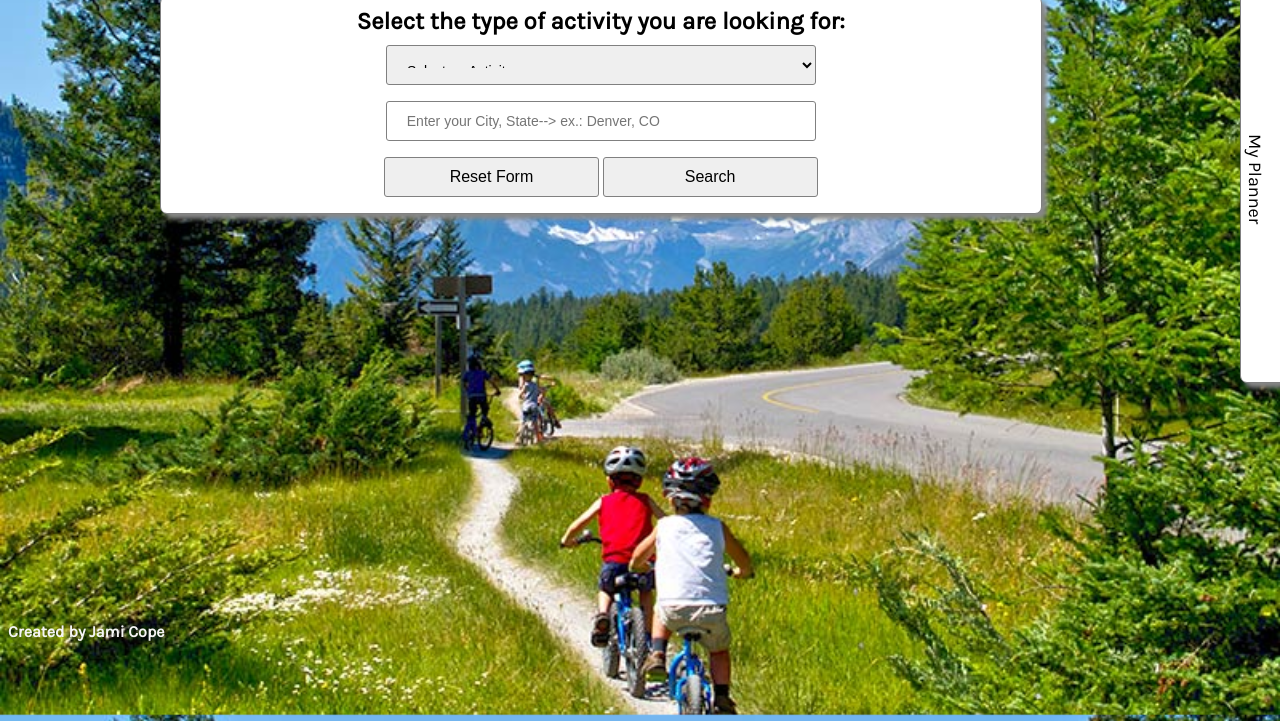
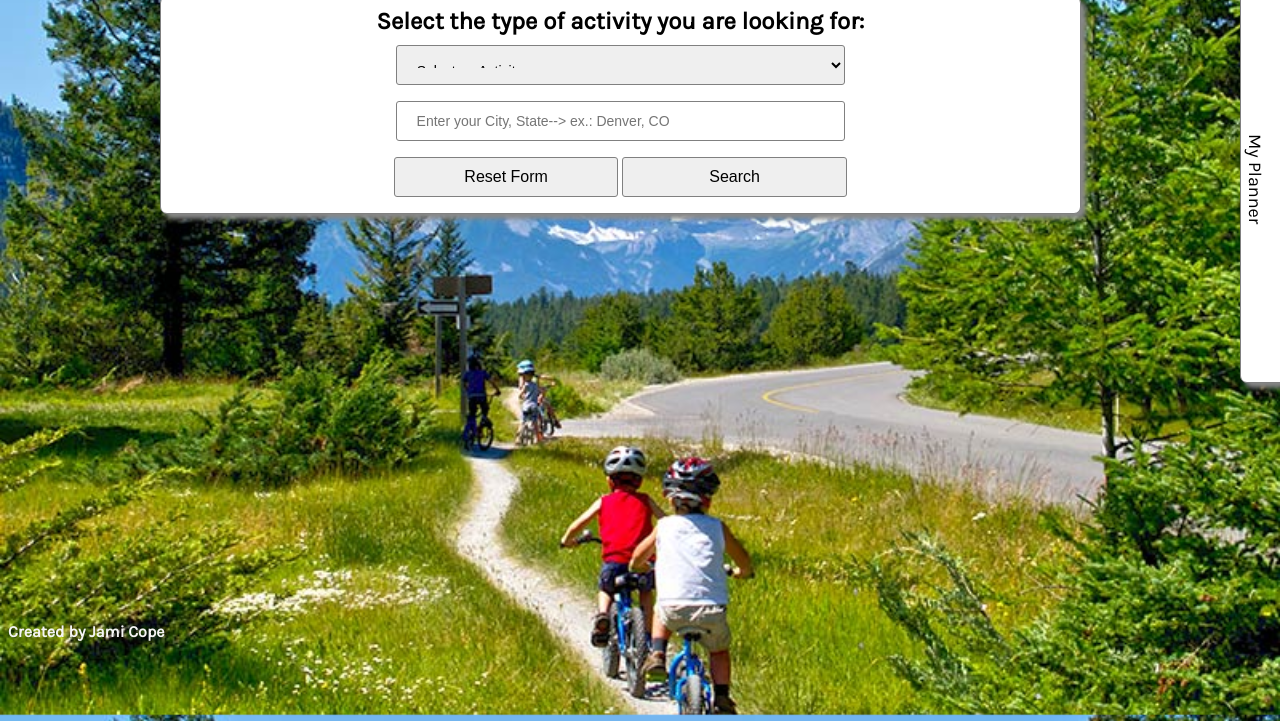
Before and after one commit to jamicope/node-capstone-kids-activity-search-active, a website: page public/index.html in a window 1280 px wide. Shown: the part 138-859 px from the top of the page. Drawn offline with nearby package versions, Linux system fonts and the light colour scheme; no server answers.

Commit message:
mobile screen fix

```diff
--- a/public/float-grid.css
+++ b/public/float-grid.css
@@ -100,6 +100,7 @@
     }
     /* 12 columns, 12/12 */
     .col-12 {
-        width: 90%;
+        width: 94%;
+        text-align: center;
     }
 }
```
